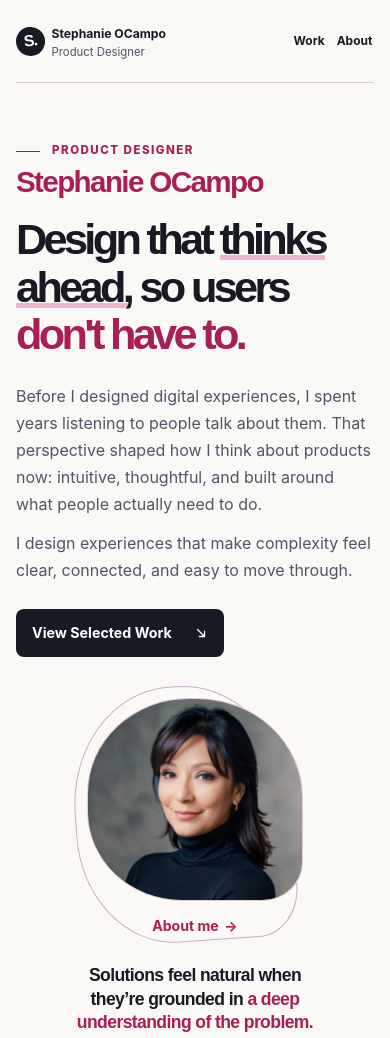
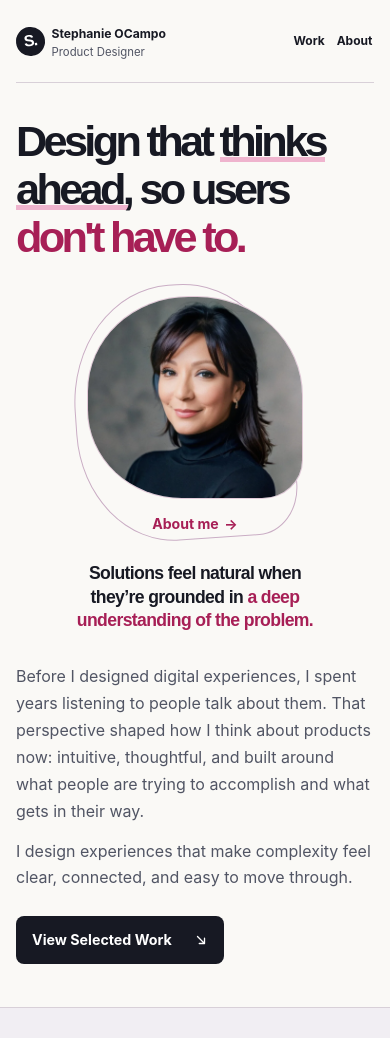
Before and after one commit to stephzies/portfolio-v2, a plain HTML site: page index.html in a window 390 px wide. Shown: the top 1038 px of the page. Drawn offline with Linux system fonts and the light colour scheme.

Commit message:
Improve the mobile hero flow and refine the introduction

```diff
--- a/hero-portrait.css
+++ b/hero-portrait.css
@@ -18,3 +18,15 @@
 .hero-name{color:var(--pink);font:700 clamp(1.85rem,1.3rem + 1.8vw,2.8rem)/1.1 var(--display);letter-spacing:-.055em}
 @media(max-width:430px){.hero-byline{margin-bottom:1.1rem}}
 .hero-philosophy{text-wrap:balance}
+
+.editorial-hero{grid-template-areas:"heading portrait" "intro portrait";row-gap:0}
+.hero-heading{grid-area:heading;align-self:end}
+.hero-intro{grid-area:intro;align-self:start}
+.hero-aside{grid-area:portrait}
+@media(max-width:760px){
+  .editorial-hero{grid-template-areas:"heading" "portrait" "intro";row-gap:1.7rem;padding-block:clamp(2.2rem,8vw,3.7rem) clamp(2.7rem,9vw,4rem)}
+  .hero-byline{display:none}
+  .editorial-hero h1{margin:0;max-width:14ch;text-wrap:balance}
+  .hero-aside{padding-block:.45rem .2rem}
+  .hero-philosophy{max-width:29ch}
+}
--- a/index.html
+++ b/index.html
@@ -20,14 +20,9 @@
 </header>
 <main id="main" tabindex="-1">
   <section class="wrap hero editorial-hero" aria-labelledby="hero-title">
-    <div class="hero-intro">
+    <div class="hero-heading">
       <div class="hero-byline"><p class="kicker signal">Product Designer</p><p class="hero-name">Stephanie OCampo</p></div>
       <h1 id="hero-title">Design that <span class="under">thinks ahead,</span> so users <em>don't have to.</em></h1>
-      <div class="hero-description">
-        <p>Before I designed digital experiences, I spent years listening to people talk about them. That perspective shaped how I think about products now: intuitive, thoughtful, and built around what people actually need to do.</p>
-        <p>I design experiences that make complexity feel clear, connected, and easy to move through.</p>
-      </div>
-      <a class="button" href="#work">View Selected Work <svg aria-hidden="true" focusable="false" width="14" height="14" viewBox="0 0 16 16" fill="none"><path d="M4 4l8 8m0-6v6H6" stroke="currentColor" stroke-width="1.5" stroke-linecap="round" stroke-linejoin="round"/></svg></a>
     </div>
     <aside class="hero-aside" aria-label="Portrait and design philosophy">
       <figure class="portrait-unit">
@@ -40,6 +35,13 @@
       </figure>
       <blockquote class="hero-philosophy">Solutions feel natural when they’re grounded in <em>a deep understanding of the problem.</em></blockquote>
     </aside>
+    <div class="hero-intro">
+      <div class="hero-description">
+        <p>Before I designed digital experiences, I spent years listening to people talk about them. That perspective shaped how I think about products now: intuitive, thoughtful, and built around what people are trying to accomplish and what gets in their way.</p>
+        <p>I design experiences that make complexity feel clear, connected, and easy to move through.</p>
+      </div>
+      <a class="button" href="#work">View Selected Work <svg aria-hidden="true" focusable="false" width="14" height="14" viewBox="0 0 16 16" fill="none"><path d="M4 4l8 8m0-6v6H6" stroke="currentColor" stroke-width="1.5" stroke-linecap="round" stroke-linejoin="round"/></svg></a>
+    </div>
   </section>
   <section id="work" class="work" aria-labelledby="work-heading">
     <div class="wrap">
```
